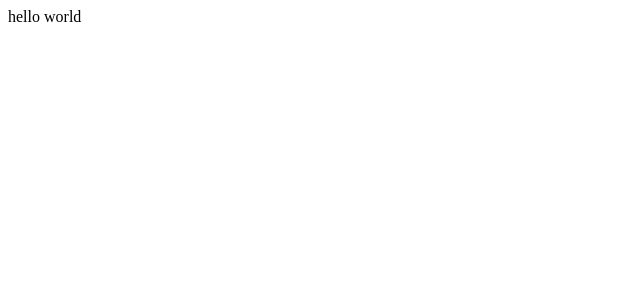
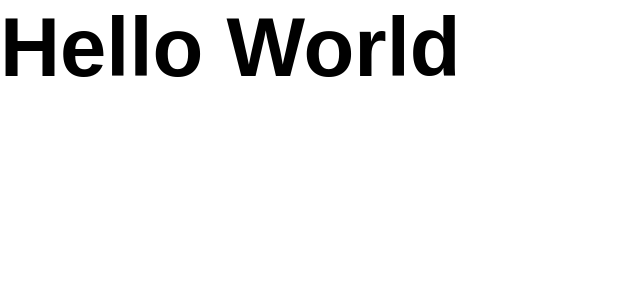
Before and after one commit to Henrique018/WordHunt, a Next.js app: page / in a window 1280 px wide. Shown: the top 300 px of the page, without its empty margins (0-640 px from the left). Built offline with nearby package versions, Linux system fonts and the light colour scheme.

Commit message:
add theme and themeProvider

```diff
--- a/jest.config.js
+++ b/jest.config.js
@@ -3,5 +3,6 @@ module.exports = {
   testPathIgnorePatterns: ['/node_modules/', '/.next/'],
   collectCoverage: true,
   collectCoverageFrom: ['src/**/*.ts(x)'],
-  setupFilesAfterEnv: ['<rootDir>/.jest/setup.ts']
+  setupFilesAfterEnv: ['<rootDir>/.jest/setup.ts'],
+  modulePaths: ['<rootDir>/src/', '<rootDir>/.jest']
 };
--- a/src/components/Main/index.tsx
+++ b/src/components/Main/index.tsx
@@ -1,5 +1,11 @@
+import * as S from './styles';
+
 const Main = () => {
-  return <h1>Hello World</h1>;
+  return (
+    <main>
+      <S.Heading>Hello World</S.Heading>
+    </main>
+  );
 };
 
 export default Main;
--- /dev/null
+++ b/src/components/Main/styles.tsx
@@ -0,0 +1,7 @@
+import styled, { css } from 'styled-components';
+
+export const Heading = styled.h1`
+  ${({ theme }) => css`
+    font-size: ${theme.font.sizes.huge};
+  `}
+`;
--- a/src/components/Main/test.tsx
+++ b/src/components/Main/test.tsx
@@ -1,9 +1,10 @@
-import { screen, render } from '@testing-library/react';
+import { screen } from '@testing-library/react';
+import { renderWithTheme } from 'utils/test-helper';
 import Main from '.';
 
 describe('<Main>', () => {
   it('should have a hello world message', () => {
-    render(<Main />);
+    renderWithTheme(<Main />);
 
     expect(
       screen.getByRole('heading', { name: /hello world/i })
--- a/src/pages/_app.tsx
+++ b/src/pages/_app.tsx
@@ -1,6 +1,15 @@
+import { ThemeProvider } from 'styled-components';
 import type { AppProps } from 'next/app';
 
+import theme from 'styles/theme';
+import GlobalStyles from 'styles/global';
+
 function MyApp({ Component, pageProps }: AppProps) {
-  return <Component {...pageProps} />;
+  return (
+    <ThemeProvider theme={theme}>
+      <GlobalStyles />
+      <Component {...pageProps} />
+    </ThemeProvider>
+  );
 }
 export default MyApp;
--- a/src/pages/index.tsx
+++ b/src/pages/index.tsx
@@ -1,3 +1,5 @@
+import Main from 'components/Main';
+
 export default function Home() {
-  return <div>hello world</div>;
+  return <Main />;
 }
--- /dev/null
+++ b/src/styles/global.tsx
@@ -0,0 +1,28 @@
+import { createGlobalStyle } from 'styled-components';
+
+export default createGlobalStyle`
+  * {
+    margin:0;
+		padding: 0;
+		box-sizing:border-box;
+		-webkit-font-smoothing: antialiased;
+  	-moz-osx-font-smoothing: grayscale;
+		::after,
+		::before {
+			box-sizing: inherit;
+		}
+  }
+
+  html, body, #__next {
+    height: 100%;
+  }
+
+  body {
+    font-family: 'Poppins', Arial, Helvetica, sans-serif;
+    font-size: 62.5%;
+  }
+
+  button {
+    cursor: pointer;
+  }
+`;
--- /dev/null
+++ b/src/styles/theme.ts
@@ -0,0 +1,34 @@
+export default {
+  border: {
+    radius: '0.8rem'
+  },
+  font: {
+    light: 300,
+    regular: 400,
+    bold: 700,
+    sizes: {
+      xsmall: '1.2rem',
+      small: '1.4rem',
+      medium: '1.6rem',
+      large: '1.8rem',
+      xlarge: '2.0rem',
+      xxlarge: '2.8rem',
+      huge: '5.2rem'
+    },
+    colors: {
+      darkBackground: '#E5E5E5',
+      darkPrimary: '#243B53',
+      gray: '#BDBDBD',
+      highlight: '#028FA3'
+    },
+    spacings: {
+      xxsmall: '0.8rem',
+      xsmall: '1.6rem',
+      small: '2.4rem',
+      medium: '3.2rem',
+      large: '4.0rem',
+      xlarge: '4.8rem',
+      xxlarge: '5.6rem'
+    }
+  }
+} as const;
--- a/tsconfig.json
+++ b/tsconfig.json
@@ -1,6 +1,7 @@
 {
   "compilerOptions": {
     "target": "es5",
+    "baseUrl": "src",
     "lib": ["dom", "dom.iterable", "esnext"],
     "allowJs": true,
     "skipLibCheck": true,
```
Also changed, not shown: src/utils/test-helper.tsx (added, +8 -0 lines), styled-components.d.ts (added, +9 -0 lines).
